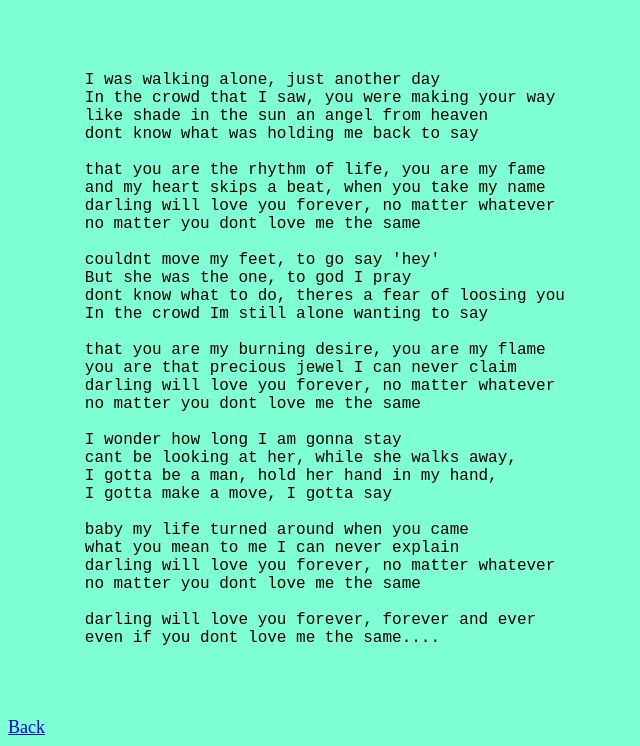
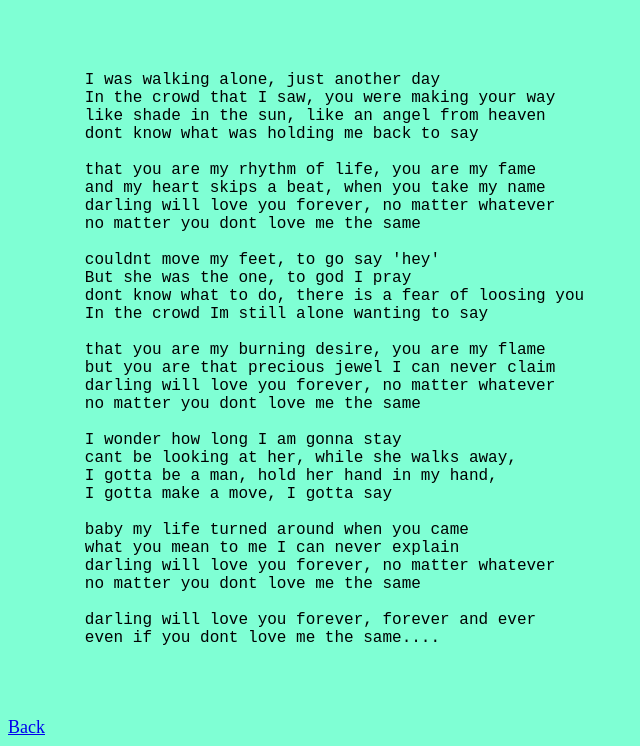
Before and after one commit to jsood99/Poetry, a plain HTML site: page poem_6.html in a window 1280 px wide. Shown: the part 61-807 px from the top of the page, without its empty margins (0-640 px from the left). Drawn offline with Linux system fonts and the light colour scheme.

```diff
--- a/poem_6.html
+++ b/poem_6.html
@@ -14,21 +14,21 @@
     <pre>
         I was walking alone, just another day
         In the crowd that I saw, you were making your way
-        like shade in the sun an angel from heaven
+        like shade in the sun, like an angel from heaven
         dont know what was holding me back to say
 
-        that you are the rhythm of life, you are my fame
+        that you are my rhythm of life, you are my fame
         and my heart skips a beat, when you take my name
         darling will love you forever, no matter whatever
         no matter you dont love me the same
 
         couldnt move my feet, to go say 'hey'
         But she was the one, to god I pray
-        dont know what to do, theres a fear of loosing you
+        dont know what to do, there is a fear of loosing you
         In the crowd Im still alone wanting to say
 
         that you are my burning desire, you are my flame
-        you are that precious jewel I can never claim
+        but you are that precious jewel I can never claim
         darling will love you forever, no matter whatever
         no matter you dont love me the same
 
```
Also changed, not shown: index.html (+6 -0 lines).
